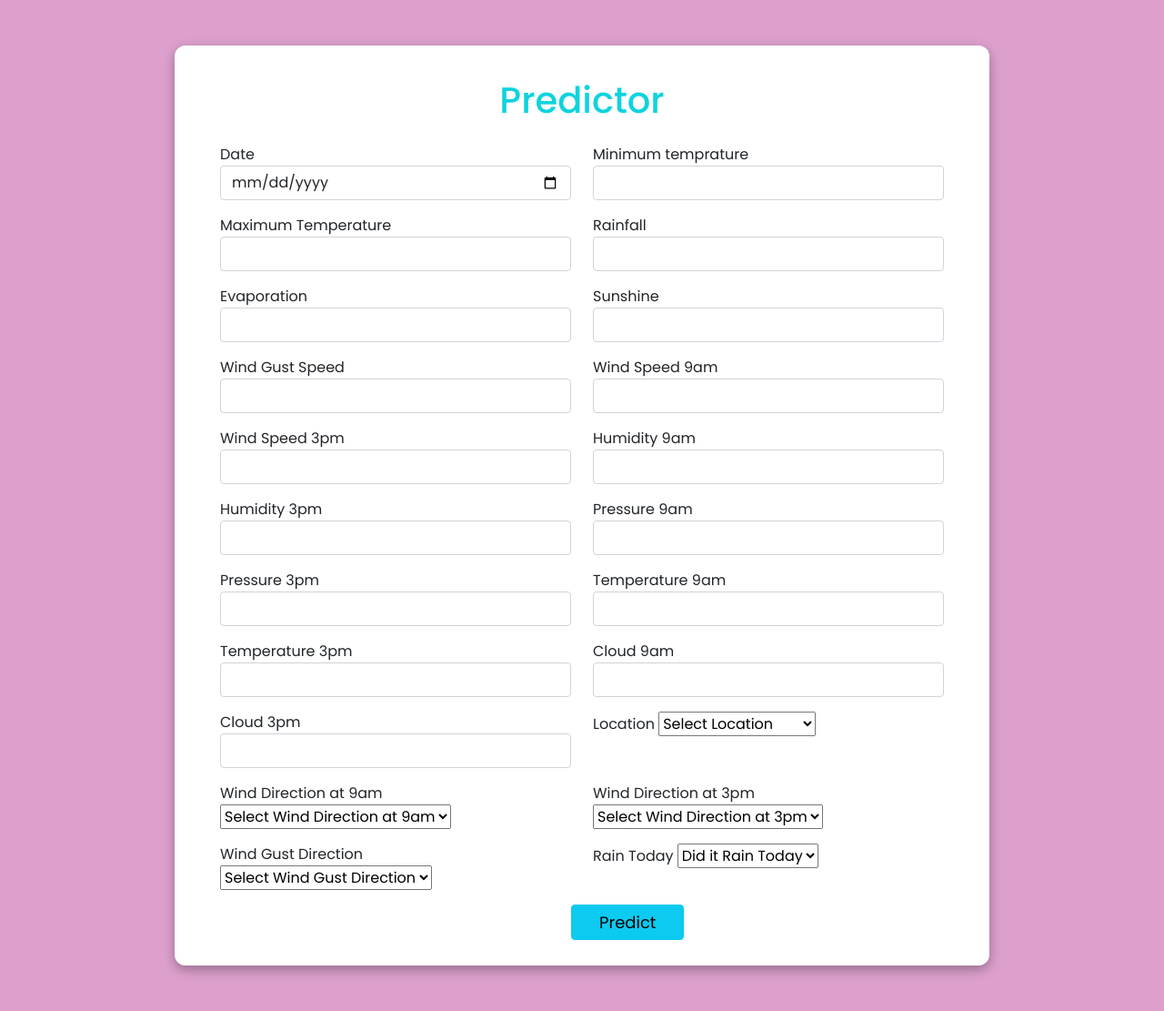
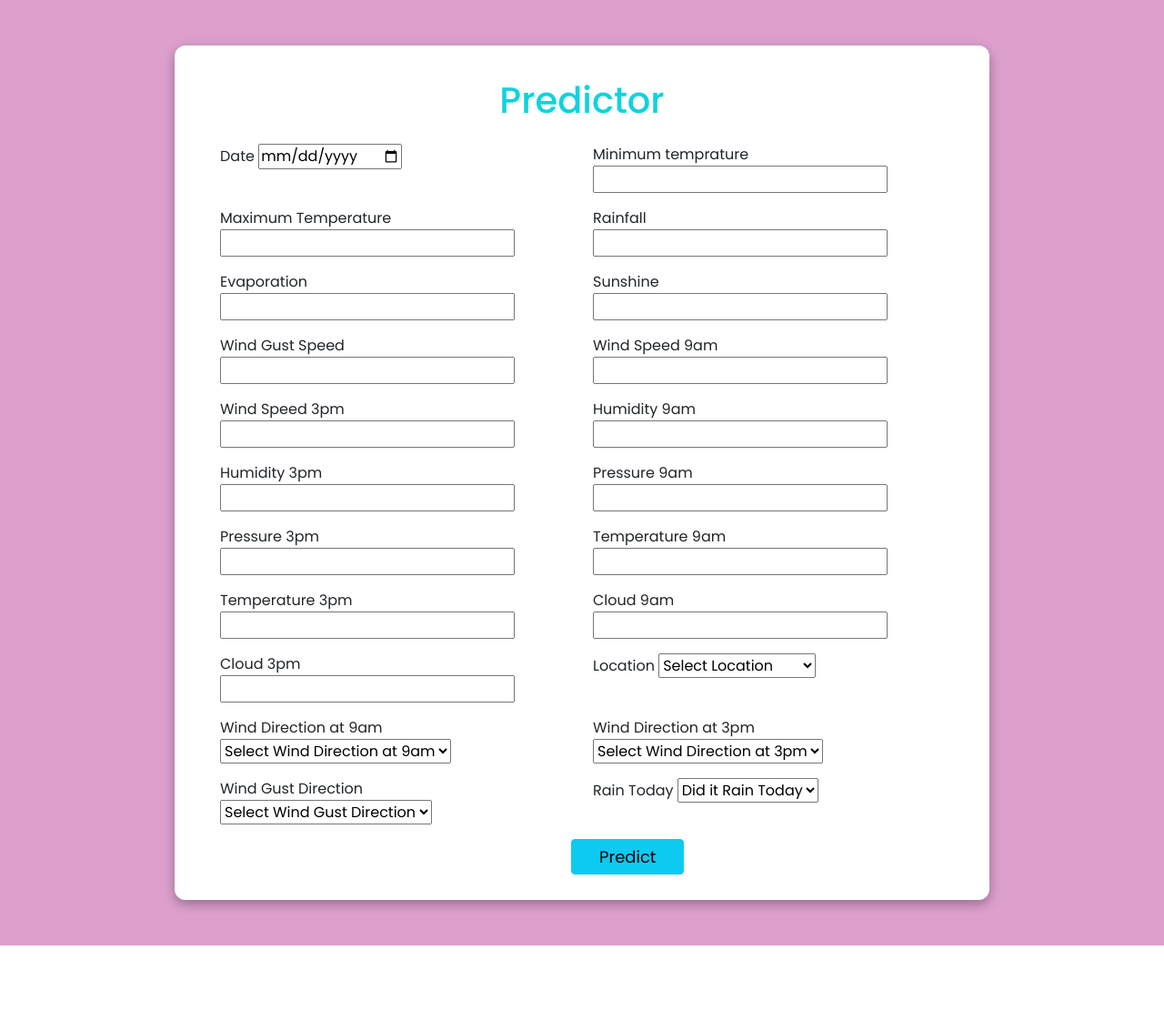
Before and after one commit to AnkithMV/jubilant-system, a Flask app: page /predict in a window 1280 px wide. Shown: the whole page at 91% size. After the commit the page ends 1039 px from the top, so only its background shows below. Run offline with Flask 3, Linux system fonts and the light colour scheme; parts of the project's set-up code (start-up, migrations or seed data) failed here and were passed over.

Commit message:
uh8nwanted error

```diff
--- a/template/predictor.html
+++ b/template/predictor.html
@@ -18,104 +18,104 @@
                 <div class="col-md-6 my-2">
                     <div class="md-form">
                         <label for="date" class="date">Date</label>
-                        <input type="date" class="form-control" id="date" name="date">
+                        <input type="date" class="" id="date" name="date">
                     </div>
                 </div>
                 <div class="col-md-6 my-2">
                     <div class="md-form">
                         <label for="mintemp" class="mintemp"> Minimum temprature</label>
-                        <input type="text" class="form-control" id="mintemp" name="mintemp">
+                        <input type="text" class="" id="mintemp" name="mintemp">
                     </div>
                 </div>
                 <div class="col-md-6 my-2">
                     <div class="md-form">
                         <label for="maxtemp" class="maxtemp">Maximum Temperature</label>
-                        <input type="text" class="form-control" id="maxtemp" name="maxtemp">
+                        <input type="text" class="" id="maxtemp" name="maxtemp">
                     </div>
                 </div>
                 <div class="col-md-6 my-2">
                     <div class="md-form">
                         <label for="rainfall" class="rainfall">Rainfall</label>
-                        <input type="text" class="form-control" id="rainfall" name="rainfall">
+                        <input type="text" class="" id="rainfall" name="rainfall">
                     </div>
                 </div>
                 <div class="col-md-6 my-2">
                     <div class="md-form">
                         <label for="evaporation" class="evaporation">Evaporation</label>
-                        <input type="text" class="form-control" id="evaporation" name="evaporation">
+                        <input type="text" class="" id="evaporation" name="evaporation">
                     </div>
                 </div>
                 <div class="col-md-6 my-2">
                     <div class="md-form">
                         <label for="sunshine" class="sunshine">Sunshine</label>
-                        <input type="text" class="form-control" id="sunshine" name="sunshine">
+                        <input type="text" class="" id="sunshine" name="sunshine">
                     </div>
                 </div>
                 <div class="col-md-6 my-2">
                     <div class="md-form">
                         <label for="windgustspeed" class="windgustspeed">Wind Gust Speed</label>
-                        <input type="text" class="form-control" id="windgustspeed" name="windgustspeed">
+                        <input type="text" class="" id="windgustspeed" name="windgustspeed">
                     </div>
                 </div>
                 <div class="col-md-6 my-2">
                     <div class="md-form">
                         <label for="windspeed9am" class="windspeed9am">Wind Speed 9am</label>
-                        <input type="text" class="form-control" id="windspeed9am" name="windspeed9am">
+                        <input type="text" class="" id="windspeed9am" name="windspeed9am">
                     </div>
                 </div>
                 <div class="col-md-6 my-2">
                     <div class="md-form">
                         <label for="windspeed3pm" class="windspeed3pm">Wind Speed 3pm</label>
-                        <input type="text" class="form-control" id="windspeed3pm" name="windspeed3pm">
+                        <input type="text" class="" id="windspeed3pm" name="windspeed3pm">
                     </div>
                 </div>
                 <div class="col-md-6 my-2">
                     <div class="md-form">
                         <label for="humidity9am" class="humidity9am">Humidity 9am</label>
-                        <input type="text" class="form-control" id="humidity9am" name="humidity9am">
+                        <input type="text" class="" id="humidity9am" name="humidity9am">
                     </div>
                 </div>
                 <div class="col-md-6 my-2">
                     <div class="md-form">
                         <label for="humidity3pm" class="humidity3pm">Humidity 3pm</label>
-                        <input type="text" class="form-control" id="humidity3pm" name="humidity3pm">
+                        <input type="text" class="" id="humidity3pm" name="humidity3pm">
                     </div>
                 </div>
                 <div class="col-md-6 my-2">
                     <div class="md-form">
                         <label for="pressure9am" class="pressure9am">Pressure 9am</label>
-                        <input type="text" class="form-control" id="pressure9am" name="pressure9am">
+                        <input type="text" class="" id="pressure9am" name="pressure9am">
                     </div>
                 </div>
                 <div class="col-md-6 my-2">
                     <div class="md-form">
                         <label for="pressure3pm" class="pressure3pm">Pressure 3pm</label>
-                        <input type="text" class="form-control" id="pressure3pm" name="pressure3pm">
+                        <input type="text" class="" id="pressure3pm" name="pressure3pm">
                     </div>
                 </div>
 
                 <div class="col-md-6 my-2">
                     <div class="md-form">
                         <label for="temp9am" class="temp9am">Temperature 9am</label>
-                        <input type="text" class="form-control" id="temp9am" name="temp9am">
+                        <input type="text" class="" id="temp9am" name="temp9am">
                     </div>
                 </div>
                 <div class="col-md-6 my-2">
                     <div class="md-form">
                         <label for="temp3pm" class=temp3pm">Temperature 3pm</label>
-                        <input type="text" class="form-control" id="temp3pm" name="temp3pm">
+                        <input type="text" class="" id="temp3pm" name="temp3pm">
                     </div>
                 </div>
                 <div class="col-md-6 my-2">
                     <div class="md-form">
                         <label for="cloud9am" class="cloud9am">Cloud 9am</label>
-                        <input type="text" class="form-control" id="cloud9am" name="cloud9am">
+                        <input type="text" class="" id="cloud9am" name="cloud9am">
                     </div>
                 </div>
                 <div class="col-md-6 my-2">
                     <div class="md-form">
                         <label for="cloud3pm" class="cloud3pm">Cloud 3pm</label>
-                        <input type="text" class="form-control" id="cloud3pm" name="cloud3pm">
+                        <input type="text" class="" id="cloud3pm" name="cloud3pm">
                     </div>
                 </div>
                 <div class="col-md-6 my-2">
```
Also changed, not shown: README.md (added).
